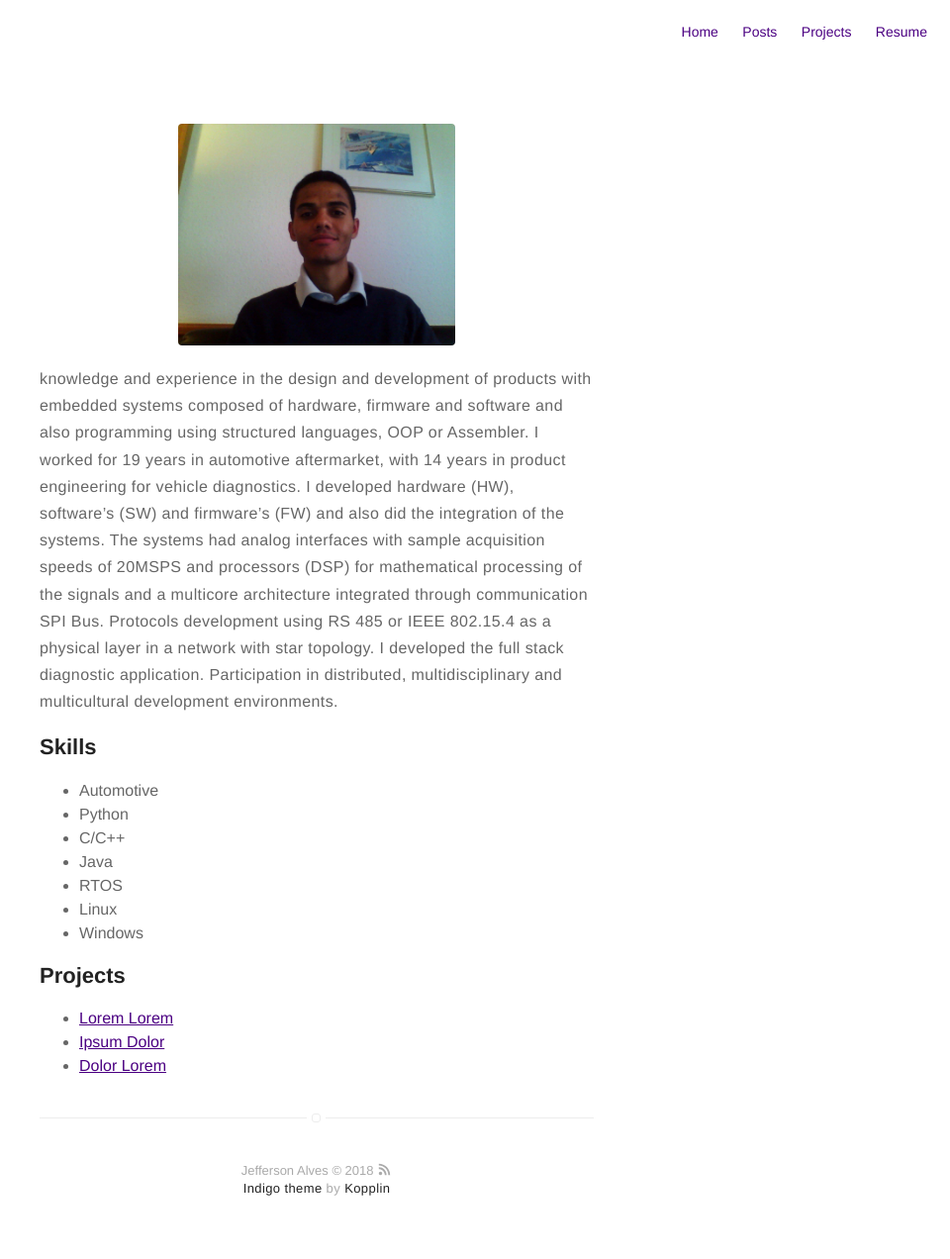
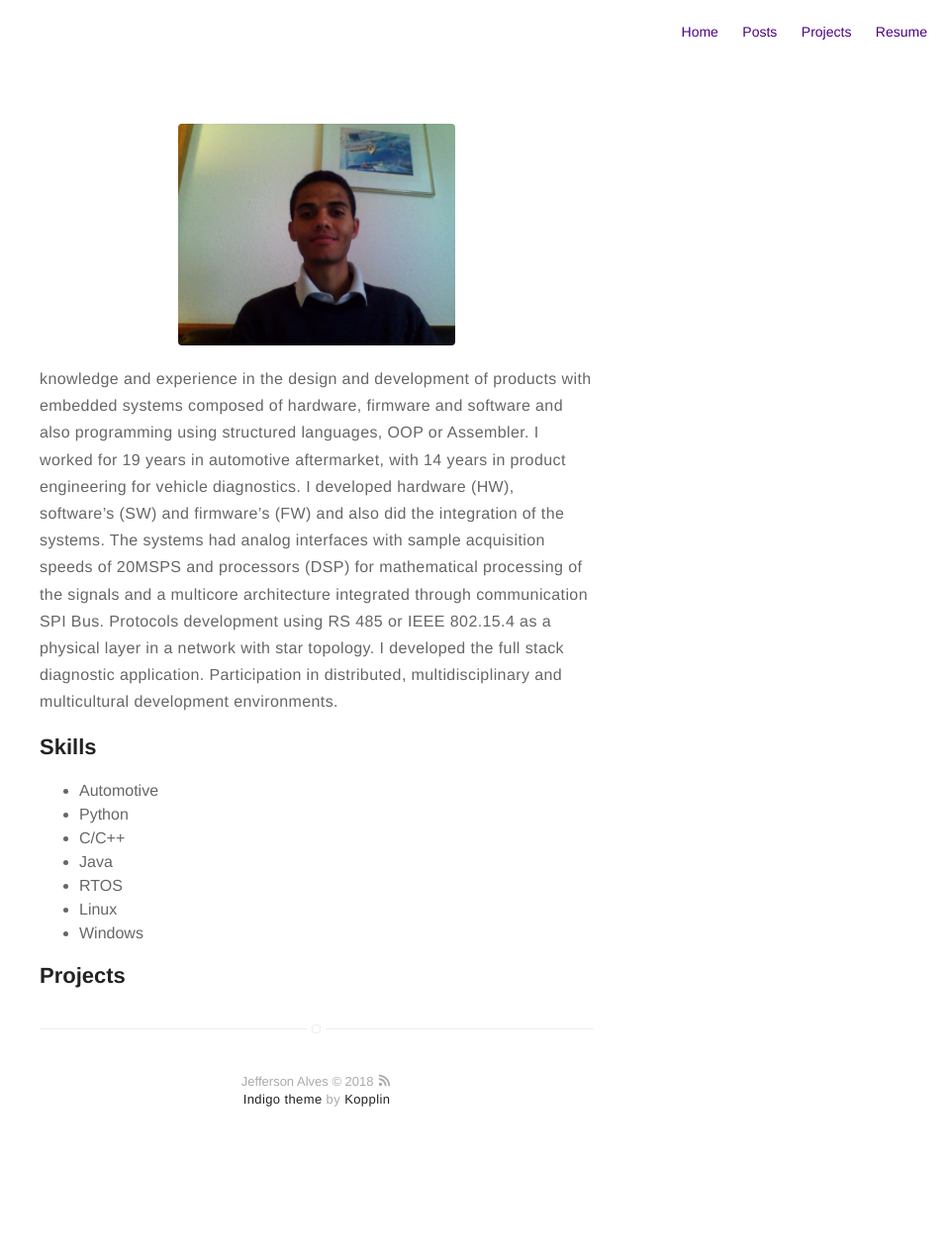
Before and after one commit to JeffeApAlves/jeffeapalves.github.io, a Jekyll site: the page built from about.md, in a window 1280 px wide. Shown: the whole page at 99% size, without its empty margins (320-1280 px from the left). Built offline with Jekyll 4.4.1, drawn with Linux system fonts in a browser that asks for light colours; after the commit the page ends 1182 px from its top, so only the background shows below that.

Commit message:
Update about.md

```diff
--- a/about.md
+++ b/about.md
@@ -28,9 +28,3 @@ and multicultural development environments.
 
 
 ## Projects
-
-<ul>
-	<li><a href="https://github.com/">Lorem Lorem</a></li>
-	<li><a href="https://github.com/">Ipsum Dolor</a></li>
-	<li><a href="https://github.com/">Dolor Lorem</a></li>
-</ul>
```
